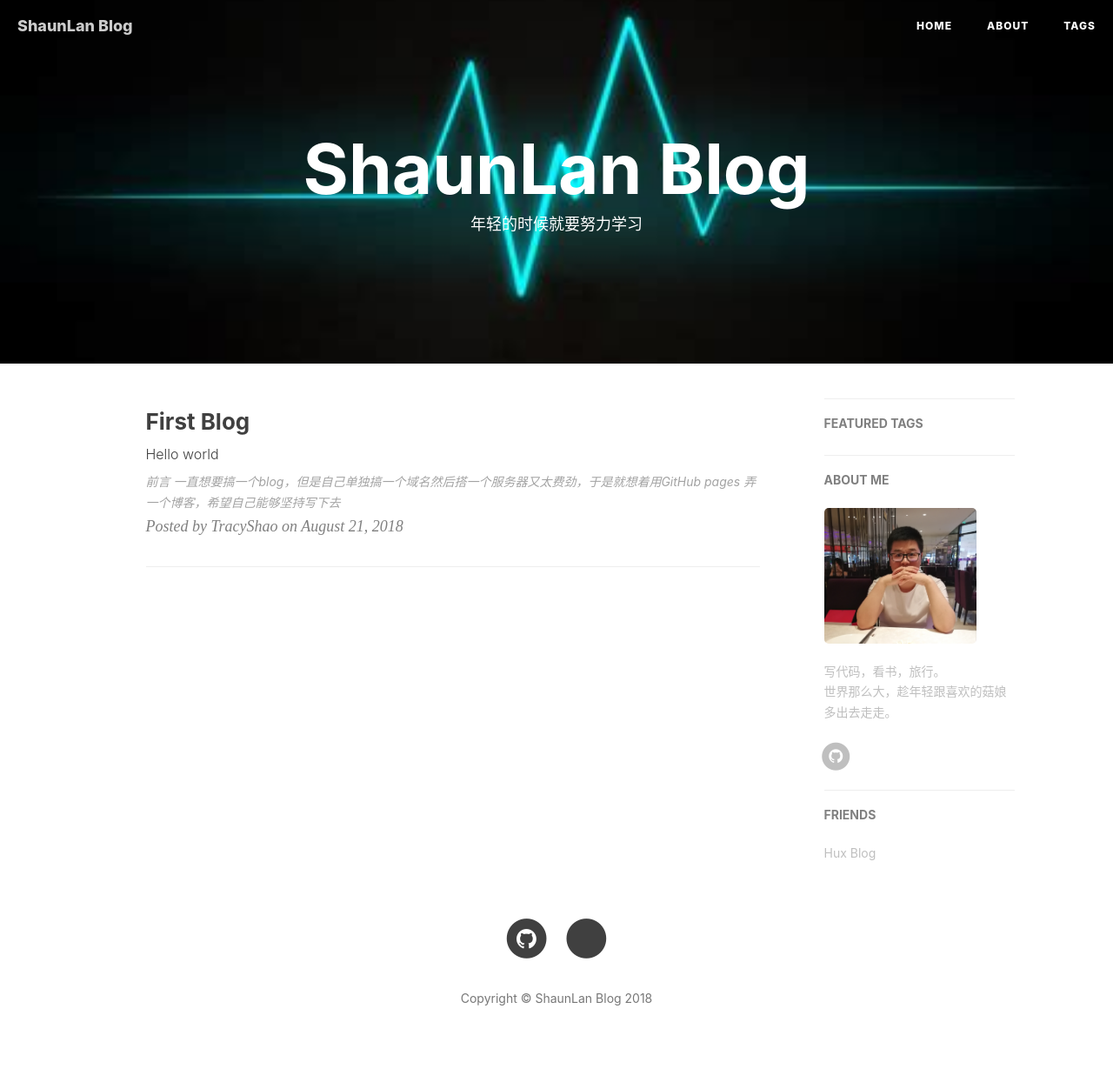
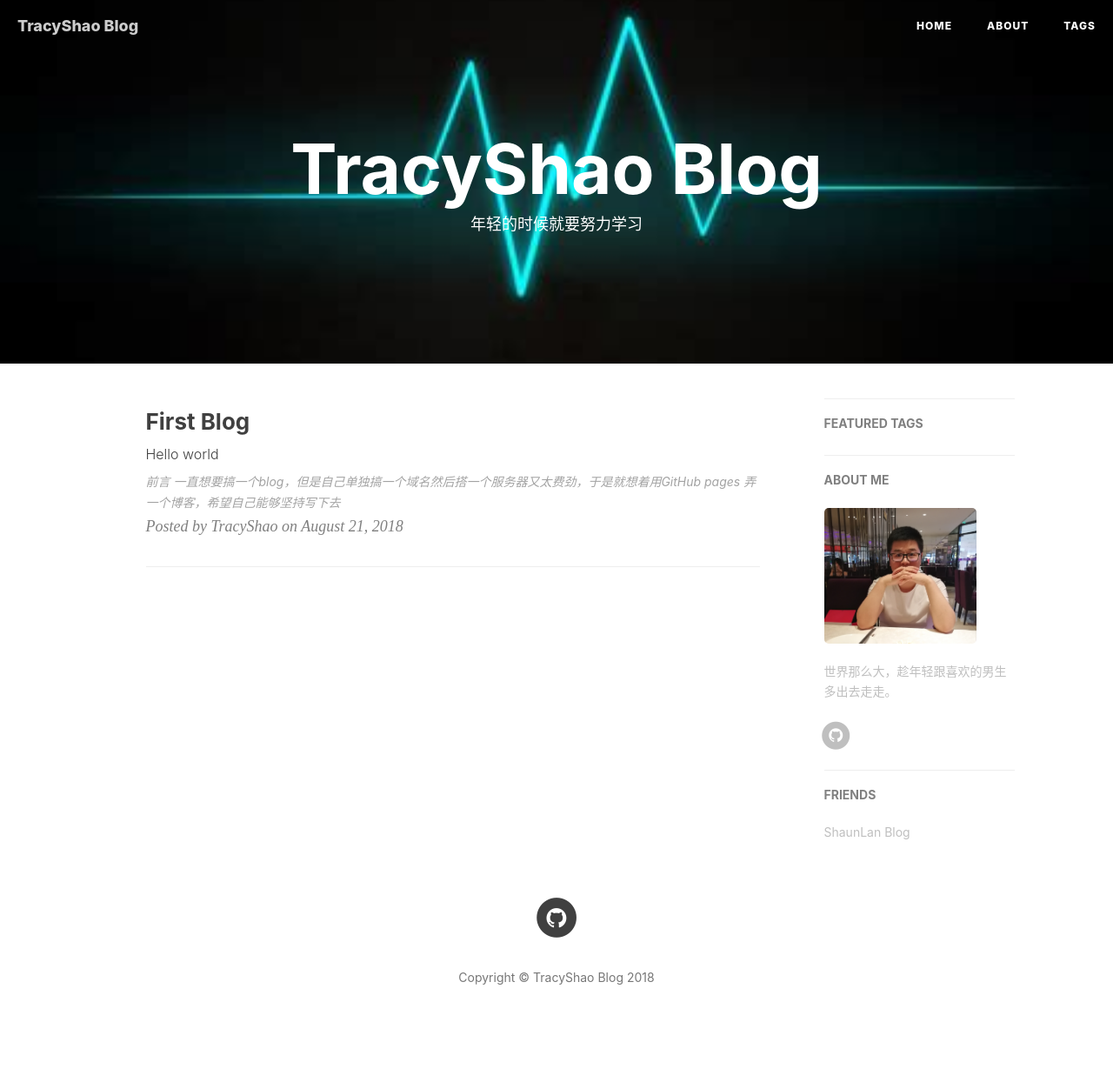
Before and after one commit to TracyShao/ShaunLan.github.io, a Jekyll site: the page built from index.html, in a window 1280 px wide. Shown: the whole page at 87% size. Built offline with Jekyll 4.4.1, drawn with Linux system fonts in a browser that asks for light colours; nearby versions of some CDN libraries; the list of posts is cut into pages by our own code; comment, search, counter and statistics services are not loaded; after the commit the page ends 1228 px from its top, so only the background shows below that.

Commit message:
Update _config.yml
更改配置

```diff
--- a/_config.yml
+++ b/_config.yml
@@ -1,11 +1,11 @@
 # Site settings
-title: ShaunLan Blog
-SEOTitle: 兰天的博客 | ShaunLan Blog
+title: TracyShao Blog
+SEOTitle: 邵翠的博客 | TracyShao Blog
 header-img: img/home-bg.jpg
-email: 851932729@qq.com
+email: 1148871855@qq.com
 description: "用来记录有意义的东西"
-keyword: "兰天, ShaunLan, shaunlan, lantian, tianlan, 兰天的博客, ShaunLan Blog, 博客, 个人网站, 互联网, Web, php, Node"
-url: "https://shaunlan.github.io/blog"              # your host, for absolute URL
+keyword: "邵翠, TracyShao, tracyshao,邵翠的博客, TracyShao Blog, 博客, 个人网站, 互联网, Web, 运营,金融"
+url: "https://tracyshao.github.io/"              # your host, for absolute URL
 baseurl: ""         # for example, '/blog' if your blog hosted on 'host/blog'
 
 
@@ -13,9 +13,9 @@ baseurl: ""         # for example, '/blog' if your blog hosted on 'host/blog'
 # SNS settings
 RSS: false
 #weibo_username:     lt851932729
-jianshu_username:   f2634d15dc69
+#jianshu_username:   f2634d15dc69
 #zhihu_username:     兰天
-github_username:    ShaunLan
+github_username:    TracyShao
 #twitter_username:  ShaunLan
 #facebook_username:  ShaunLan
 
@@ -48,7 +48,7 @@ kramdown:
 
 
 # Disqus settings
-disqus_username: shaunlan
+#disqus_username: TracyShao
 
 # Duoshuo settings
 #duoshuo_username: huxblog
@@ -60,7 +60,7 @@ disqus_username: shaunlan
 
 # Analytics settings
 # Baidu Analytics
-ba_track_id: 3d40b2576e2ba6ebd0b54564eab749e4
+#ba_track_id: 3d40b2576e2ba6ebd0b54564eab749e4
 # Google Analytics
 #ga_track_id: 'UA-49627206-1'            # Format: UA-xxxxxx-xx
 #ga_domain: huangxuan.me
@@ -69,7 +69,7 @@ ba_track_id: 3d40b2576e2ba6ebd0b54564eab749e4
 
 # Sidebar settings
 sidebar: true                           # whether or not using Sidebar.
-sidebar-about-description: "写代码，看书，旅行。<br>世界那么大，趁年轻跟喜欢的菇娘多出去走走。"
+sidebar-about-description: "世界那么大，趁年轻跟喜欢的男生多出去走走。"
 sidebar-avatar: /img/avatar.jpg      # use absolute URL, seeing it's used in both `/` and `/about/`
 
 
@@ -85,8 +85,8 @@ service-worker: true
 # Friends
 friends: [
     {
-        title: "Hux Blog",
-        href: "http://huangxuan.me"
+        title: "ShaunLan Blog",
+        href: "https://shaunlan.github.io/"
     }
 ]
 
```
